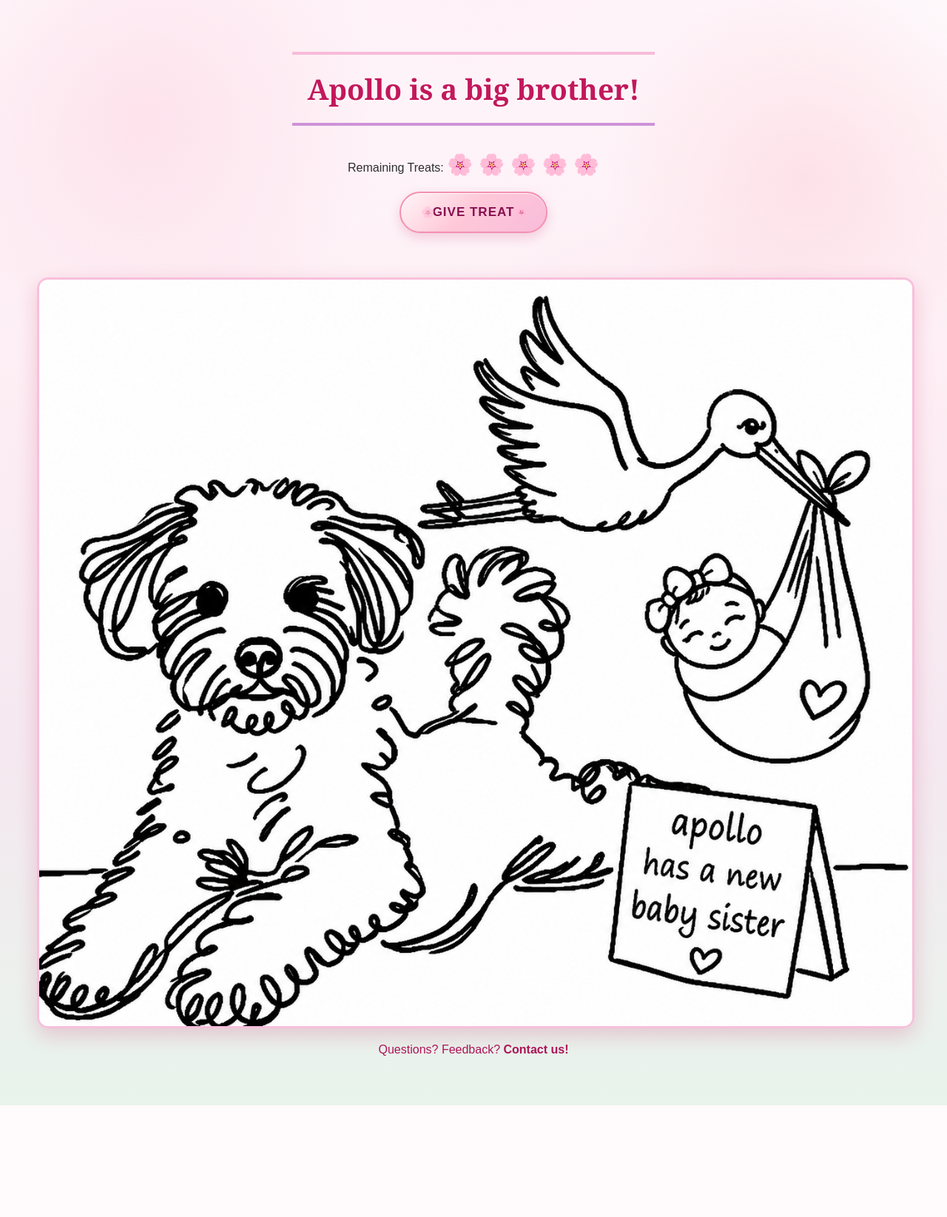
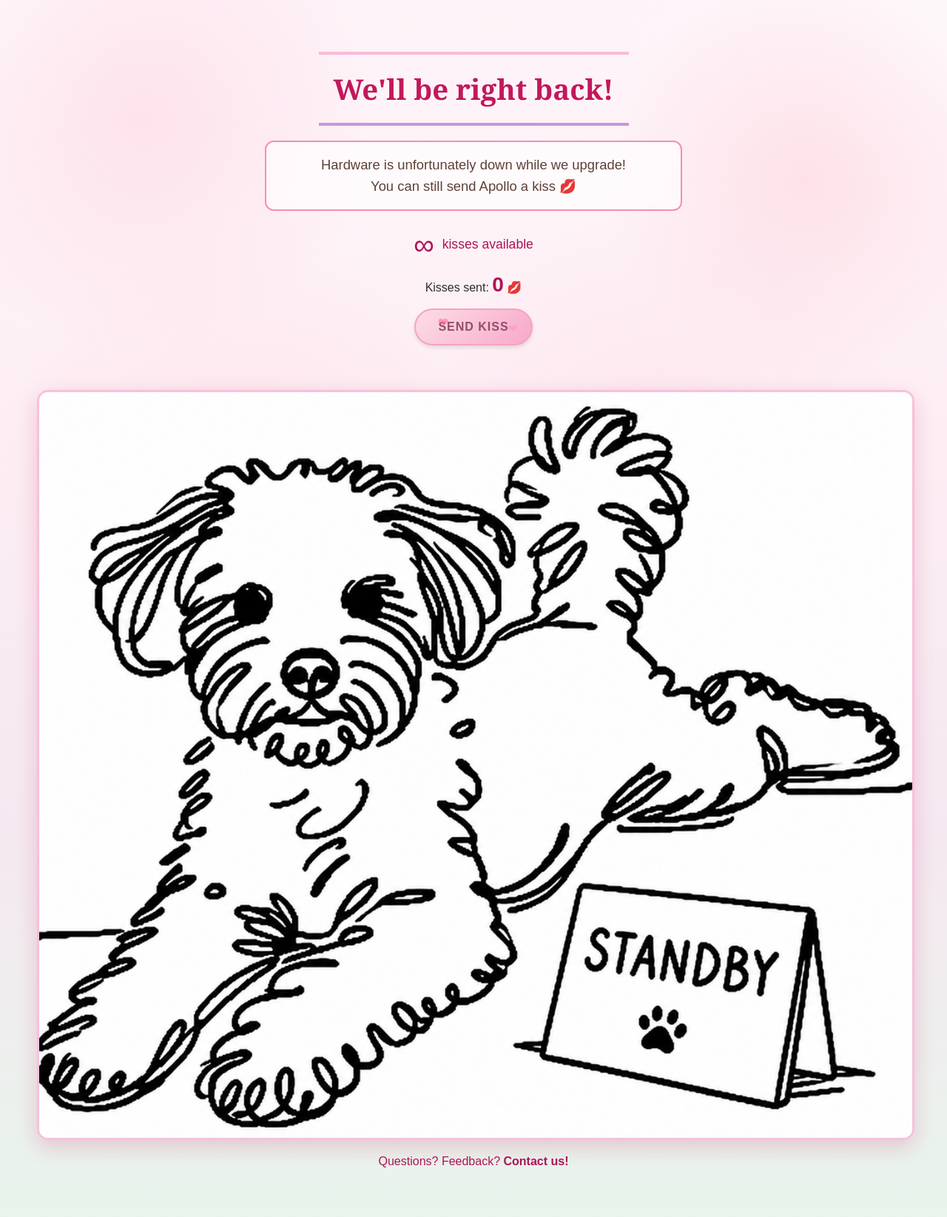
Before and after one commit to villrv/apollo-feeder, a Flask app: page / in a window 1280 px wide. Shown: the whole page at 74% size. Before the commit the page ends 1494 px from the top, so only its background shows below. Run offline with Flask 3, Linux system fonts and the light colour scheme; parts of the project's set-up code (start-up, migrations or seed data) failed here and were passed over.

Commit message:
Add standby mode with unlimited kisses while hardware is down.
Keeps the servo off and LED kiss twinkles on during upgrades, with standby as the default until normal mode is restored.

Co-authored-by: Cursor <cursoragent@cursor.com>

```diff
--- a/app.py
+++ b/app.py
@@ -16,6 +16,10 @@ from flask import Flask, jsonify, render_template, request
 DEFAULT_TREATS = 5
 ENABLE_SERVO = True
 ENABLE_LIGHTS = True
+
+# "normal" = treat dispenser; "standby" = hardware down, kisses only
+APP_MODE = os.environ.get("APOLLO_MODE", "standby")
+KISSES_COUNT_FILE = "kisses_count.txt"
 
 # LED strip configuration for Pi 3
 LED_COUNT = 100  # Number of LED pixels
@@ -36,6 +40,7 @@ logger = logging.getLogger(__name__)
 
 # Variable to track the number of treats left
 treats_left = DEFAULT_TREATS
+kisses_sent = 0
 
 # File to store IP addresses of users who have fed Apollo today
 IP_TRACKING_FILE = "fed_ip_addresses.txt"
@@ -47,8 +52,16 @@ strip = None
 Color = None
 
 
+def is_standby_mode():
+    return APP_MODE.lower() == "standby"
+
+
+def servo_enabled():
+    return ENABLE_SERVO and not is_standby_mode()
+
+
 def init_hardware():
-    """Attach GPIO servo + WS281x strip on a Pi; no-op safely on VPS / missing libs."""
+    """Attach WS281x strip on a Pi; servo only when not in standby. No-op on VPS / missing libs."""
     global GPIO, servo, strip, Color
     force_headless = os.environ.get("APOLLO_HEADLESS", "").lower() in ("1", "true", "yes")
     if force_headless:
@@ -61,9 +74,13 @@ def init_hardware():
 
         Color = NeoColor
         GPIO_mod.setmode(GPIO_mod.BCM)
-        GPIO_mod.setup(7, GPIO_mod.OUT)
-        srv = GPIO_mod.PWM(7, 50)
-        srv.start(0)
+        if is_standby_mode():
+            logger.info("Standby mode: servo disabled, LED strip enabled.")
+            srv = None
+        else:
+            GPIO_mod.setup(7, GPIO_mod.OUT)
+            srv = GPIO_mod.PWM(7, 50)
+            srv.start(0)
         st = PixelStrip(
             LED_COUNT,
             LED_PIN,
@@ -77,7 +94,7 @@ def init_hardware():
         GPIO = GPIO_mod
         servo = srv
         strip = st
-        logger.info("GPIO and LED strip initialized.")
+        logger.info("LED strip initialized%s.", "" if srv else " (servo skipped)")
     except Exception as e:
         logger.warning("Raspberry Pi hardware not available (%s); running without GPIO/LEDs.", e)
         GPIO = None
@@ -161,9 +178,26 @@ def reset_ip_tracking():
         file.write(f"{get_current_date()}\n")
 
 
+def load_kisses_count():
+    """Load total kisses sent (persists across restarts during standby)."""
+    if os.path.exists(KISSES_COUNT_FILE):
+        try:
+            with open(KISSES_COUNT_FILE, "r") as file:
+                return int(file.read().strip() or 0)
+        except (ValueError, OSError):
+            logger.warning("Could not read kisses count file; starting at 0.")
+    return 0
+
+
+def save_kisses_count(count):
+    """Persist total kisses sent."""
+    with open(KISSES_COUNT_FILE, "w") as file:
+        file.write(str(count))
+
+
 def set_servo_angle(angle):
     """Set the servo to a specific angle."""
-    if servo is None:
+    if not servo_enabled() or servo is None:
         return
     duty_cycle = 2.5 + (angle / 18.0)  # Convert angle to duty cycle
     servo.ChangeDutyCycle(duty_cycle)
@@ -220,6 +254,41 @@ def flicker_birthday():
     turn_leds_off()
 
 
+def flicker_kiss():
+    """Soft pink twinkle when Apollo gets a kiss (strip is GRB order)."""
+    if not ENABLE_LIGHTS or strip is None or Color is None:
+        return
+
+    logger.info("Starting kiss twinkle effect")
+
+    kiss_colors = [
+        Color(180, 80, 255),    # pink
+        Color(220, 120, 255),   # light pink
+        Color(255, 150, 255),   # rose
+        Color(255, 200, 255),   # pale blush
+        Color(255, 100, 255),   # hot pink
+    ]
+
+    twinkle_duration = 3.0
+    start_time = time.time()
+
+    while time.time() - start_time < twinkle_duration:
+        num_to_twinkle = random.randint(10, 30)
+        twinkled = random.sample(range(strip.numPixels()), min(num_to_twinkle, strip.numPixels()))
+
+        for i in range(strip.numPixels()):
+            if i in twinkled:
+                strip.setPixelColor(i, random.choice(kiss_colors))
+            else:
+                strip.setPixelColor(i, Color(0, 0, 0))
+        strip.show()
+
+        time.sleep(0.1)
+
+    logger.info("Kiss twinkle effect complete")
+    turn_leds_off()
+
+
 def reset_treats():
     """Resets the treat count and IP tracking daily at 3 AM ET."""
     global treats_left
@@ -240,12 +309,40 @@ def home():
     treat_icons = "🌸 " * treats_left
     fan_art_metadata = load_fan_art_metadata()
     logger.info(f"Fan art metadata returned: {fan_art_metadata}")
-    return render_template("index.html", treats=treat_icons.strip(), fan_art=fan_art_metadata)
+    return render_template(
+        "index.html",
+        mode=APP_MODE,
+        treats=treat_icons.strip(),
+        kisses_sent=kisses_sent,
+        fan_art=fan_art_metadata,
+    )
+
+
+@app.route("/give_kiss", methods=["POST"])
+def give_kiss():
+    global kisses_sent
+    if not is_standby_mode():
+        return jsonify({"error": "Kisses are only available in standby mode."}), 403
+
+    kisses_sent += 1
+    save_kisses_count(kisses_sent)
+    threading.Thread(target=flicker_kiss).start()
+    return jsonify(
+        {
+            "kisses_sent": kisses_sent,
+            "message": "Apollo got a kiss! 💋",
+        }
+    )
 
 
 @app.route("/give_treat", methods=["POST"])
 def give_treat():
     global treats_left
+
+    if is_standby_mode():
+        return jsonify(
+            {"error": "Hardware is down for upgrades — send Apollo a kiss instead! 💋"}
+        ), 403
 
     # Get the user's IP address
     user_ip = request.remote_addr
@@ -270,7 +367,7 @@ def give_treat():
         # Start the treat dispensing and LED twinkle in a separate thread
         def treat_dispensing():
             # Servo dispensing logic FIRST
-            if ENABLE_SERVO:
+            if servo_enabled():
                 set_servo_angle(55)  # Rotate forward to dispense
                 time.sleep(1)
                 set_servo_angle(0)  # Return to rest
@@ -297,10 +394,14 @@ def thank_you():
 
 
 def startup():
+    global kisses_sent
     # Turn all LEDs off on startup
     if ENABLE_LIGHTS:
         turn_leds_off()
     reset_ip_tracking()
+    kisses_sent = load_kisses_count()
+    if is_standby_mode():
+        logger.info("Standby mode active — servo off, lights on, kisses enabled.")
 
 
 def cleanup():
--- a/templates/index.html
+++ b/templates/index.html
@@ -3,7 +3,7 @@
 <head>
     <meta charset="UTF-8">
     <meta name="viewport" content="width=device-width, initial-scale=1.0">
-    <title>Apollo is a big brother!</title>
+    <title>{% if mode == 'standby' %}Apollo — standby{% else %}Apollo is a big brother!{% endif %}</title>
     <style>
         body {
             font-family: Arial, sans-serif;
@@ -48,6 +48,36 @@
             border-bottom: 4px solid #ce93d8;
             display: inline-block;
             margin-top: 20px;
+        }
+
+        #kiss-count {
+            font-size: 28px;
+            color: #ad1457;
+            font-weight: bold;
+        }
+
+        .standby-message {
+            font-size: 1.15em;
+            line-height: 1.6;
+            max-width: 520px;
+            margin: 0 auto 24px;
+            color: #5d4037;
+            padding: 16px 20px;
+            background: rgba(255, 255, 255, 0.65);
+            border-radius: 12px;
+            border: 2px solid #f48fb1;
+        }
+
+        .infinity-label {
+            font-size: 1.1em;
+            color: #ad1457;
+            margin-bottom: 8px;
+        }
+
+        .infinity-symbol {
+            font-size: 2.2em;
+            vertical-align: middle;
+            margin-right: 6px;
         }
 
         #treat-count {
@@ -493,12 +523,28 @@
 
 </head>
 <body>
+    {% if mode == 'standby' %}
+    <h1>We'll be right back!</h1>
+    <p class="standby-message">
+        Hardware is unfortunately down while we upgrade!<br>
+        You can still send Apollo a kiss 💋
+    </p>
+    <p class="infinity-label">
+        <span class="infinity-symbol">∞</span> kisses available
+    </p>
+    <p>
+        Kisses sent: <span id="kiss-count">{{ kisses_sent }}</span> 💋
+    </p>
+
+    <button id="kiss-button" class="valentine-button">Send Kiss</button>
+    {% else %}
     <h1>Apollo is a big brother!</h1>
     <p>
         Remaining Treats: <span id="treat-count">{{ treats }}</span>
     </p>
 
     <button id="feed-button" class="sakura-button">Give Treat</button>
+    {% endif %}
 
     <div id="popup">
         <p id="popup-message"></p>
@@ -507,7 +553,11 @@
 
     <!-- Apollo Image -->
     <div style="margin-top: 30px; text-align: center;">
+        {% if mode == 'standby' %}
+        <img src="{{ url_for('static', filename='apollo-standby.png') }}" alt="Apollo — standby" class="apollo-image" style="max-width: 100%; height: auto; border-radius: 15px; box-shadow: 0 10px 28px rgba(194, 24, 91, 0.2); border: 3px solid rgba(248, 187, 217, 0.9);" onerror="this.onerror=null; this.src='{{ url_for('static', filename='apollo-brother.png') }}';">
+        {% else %}
         <img src="{{ url_for('static', filename='apollo-brother.png') }}" alt="Apollo — proud big brother" class="apollo-image" style="max-width: 100%; height: auto; border-radius: 15px; box-shadow: 0 10px 28px rgba(194, 24, 91, 0.2); border: 3px solid rgba(248, 187, 217, 0.9);">
+        {% endif %}
     </div>
 
     <!-- Google Form Link -->
@@ -516,6 +566,32 @@
     </p>
 
     <script>
+        {% if mode == 'standby' %}
+        document.getElementById('kiss-button').addEventListener('click', function () {
+            fetch('/give_kiss', {
+                method: 'POST',
+                headers: {
+                    'Content-Type': 'application/json'
+                },
+                body: JSON.stringify({})
+            })
+            .then(response => {
+                if (!response.ok) {
+                    return response.json().then(data => {
+                        throw new Error(data.error || "Unexpected error");
+                    });
+                }
+                return response.json();
+            })
+            .then(data => {
+                document.getElementById('kiss-count').innerText = data.kisses_sent;
+                showPopup(data.message);
+            })
+            .catch(error => {
+                showPopup(error.message);
+            });
+        });
+        {% else %}
         document.getElementById('feed-button').addEventListener('click', function () {
             fetch('/give_treat', {
                 method: 'POST',
@@ -540,6 +616,7 @@
                 showPopup(error.message);
             });
         });
+        {% endif %}
 
         function showPopup(message) {
             document.getElementById('popup-message').innerText = message;
```
Also changed, not shown: static/apollo-standby.png (added), 1 other file.
